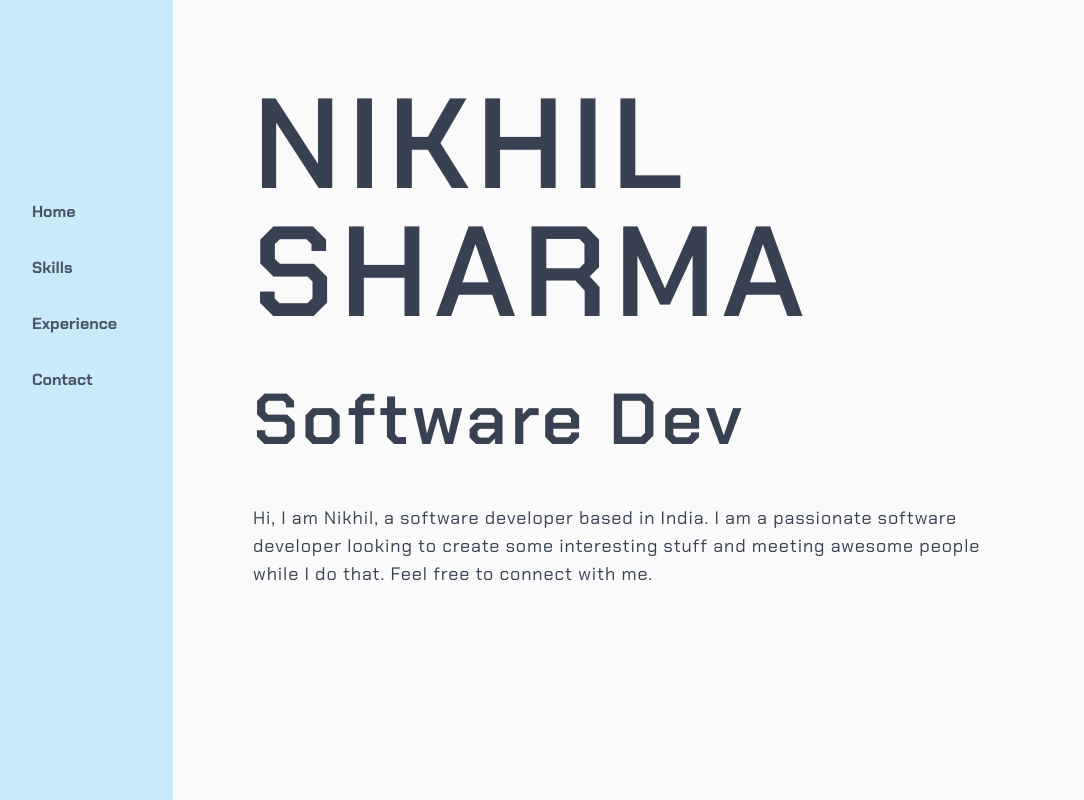
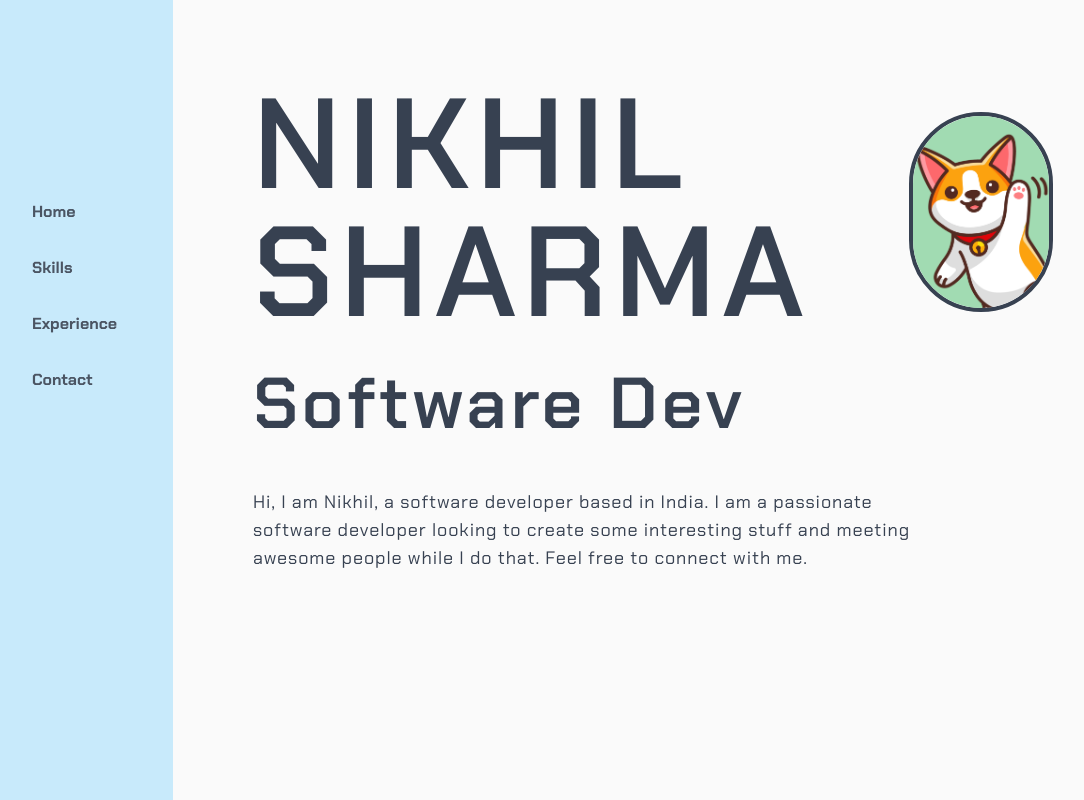
Before and after one commit to itsmenikhill/nikhilsharma.github.io, a Next.js app: page /components/About in a window 1280 px wide. Shown: the whole page, without its empty margins (147-1231 px from the left). Built offline with nearby package versions, Linux system fonts and the light colour scheme.

Commit message:
added animations to all the pages

```diff
--- a/components/Layout.jsx
+++ b/components/Layout.jsx
@@ -2,8 +2,9 @@ import Script from "next/script";
 import React from "react";
 // import MobileNav from "./MobileNav";
 import Navbar from "./Navbar";
+import { AnimatePresence } from "framer-motion";
 
-const Layout = ({children}) => {
+const Layout = ({ children }) => {
   return (
     <>
       <div className="min-h-screen md:flex md:flex-row relative">
--- a/pages/_app.js
+++ b/pages/_app.js
@@ -1,12 +1,9 @@
 import "../styles/globals.css";
 import Layout from "../components/Layout";
 import { useEffect } from "react";
-import About from "./components/About";
-import Experience from "./components/Experience";
-import Skills from "./components/Skills";
-import Contact from "./components/Contact";
+import { AnimatePresence } from "framer-motion";
 
-function MyApp({ Component, pageProps }) {
+function MyApp({ Component, pageProps, router }) {
   useEffect(() => {
     document.body.classList.add("flex");
     document.body.classList.add("h-full");
@@ -19,7 +16,13 @@ function MyApp({ Component, pageProps }) {
   return (
     <>
       <Layout>
-        <Component {...pageProps} />
+        <AnimatePresence mode="wait" onExitComplete={() => {
+          if (typeof window !== 'undefined') {
+            window.scrollTo({ top: 0 })
+          }
+        }}>
+          <Component {...pageProps} key={router.pathname} />
+        </AnimatePresence>
       </Layout>
     </>
   );
--- a/pages/components/About.jsx
+++ b/pages/components/About.jsx
@@ -1,34 +1,65 @@
 import React from "react";
+import Image from "next/image";
 import { motion } from "framer-motion";
 
 const About = () => {
+  const variants = {
+    initial: {
+      y: 1000,
+      opacity: 0,
+    },
+    animate: {
+      y: 0,
+      opacity: 1,
+    },
+  };
   return (
     <motion.div
       className="items-center md:justify-start md:ml-[25%]"
-      // transition={{ delay: 0.5 }}
+      exit={{ y: -1000, opacity: 0 }}
+      transition={{ duration: 0.6, ease: [0.43, 0.13, 0.23, 0.96] }}
     >
       <div className="md:p-20 p-8">
-        <motion.h1
-          className="text-gray-700 dark:text-gray-300 font-semibold text-7xl md:text-9xl tracking-wider"
-          initial={{ y: 1000, opacity: 0 }}
-          animate={{ y: 0, opacity: 1 }}
-          transition={{ duration: 0.6, bounce: 0 }}
-        >
-          NIKHIL SHARMA
-        </motion.h1>
+        <div className="md:flex md:flex-row">
+          <motion.h1
+            className="text-gray-700 dark:text-gray-300 font-semibold text-7xl md:text-9xl max-w-xl tracking-wider"
+            variants={variants}
+            initial="initial"
+            animate="animate"
+            transition={{ type: "spring", stiffness: 50, mass: 0.1 }}
+          >
+            NIKHIL SHARMA
+          </motion.h1>
+          <motion.img
+            src="/profile.png"
+            className="md:rounded-full rounded-3xl md:ml-20 mt-8 md:mt-8 overflow-hidden object-cover md:h-[200px] md:w-[200px] h-[100px] w-[100px] border-4 dark:border-white border-gray-700"
+            variants={variants}
+            initial="initial"
+            animate="animate"
+            transition={{
+              type: "spring",
+              stiffness: 50,
+              mass: 0.1,
+              delay: 0.5,
+            }}
+          />
+        </div>
+
         <motion.h2
-          className="text-gray-700 dark:text-gray-300 font-semibold text-4xl md:text-7xl tracking-wider pt-12 pb-4"
-          initial={{ y: 1000, opacity: 0 }}
-          animate={{ y: 0, opacity: 1 }}
-          transition={{ duration: 0.6, bounce: 0, delay: 0.30 }}
+          className="text-gray-700 dark:text-gray-300 font-semibold text-4xl md:text-7xl max-w-2xl tracking-wider pt-8 pb-4"
+          variants={variants}
+          initial="initial"
+          animate="animate"
+          transition={{ type: "spring", stiffness: 50, mass: 0.1, delay: 0.3 }}
         >
           Software Dev
         </motion.h2>
         <motion.p
-          className="text-lg pt-8 text-gray-700 dark:text-gray-300 tracking-wider max-w-3xl pb-20"
-          initial={{ y: 1000, opacity: 0 }}
-          animate={{ y: 0, opacity: 1 }}
-          transition={{ duration: 0.6, bounce: 0, delay: 0.60 }}
+          className="text-lg pt-8 text-gray-700 dark:text-gray-300 tracking-wider max-w-2xl pb-20"
+          variants={variants}
+          initial="initial"
+          animate="animate"
+          transition={{ type: "spring", stiffness: 50, mass: 0.1, delay: 0.6 }}
         >
           Hi, I am <span>Nikhil</span>, a software developer based in India. I
           am a passionate software developer looking to create some interesting
--- a/pages/components/Contact.jsx
+++ b/pages/components/Contact.jsx
@@ -2,18 +2,58 @@ import React from "react";
 import Image from "next/image";
 import { FaGithub, FaLinkedinIn, FaInstagram } from "react-icons/fa";
 import { AiOutlineDownload, AiOutlineMail } from "react-icons/ai";
+import { motion } from "framer-motion";
 
 const Contact = () => {
+  const variants = {
+    initial: {
+      y: 1000,
+      opacity: 0,
+    },
+    animate: {
+      y: 0,
+      opacity: 1,
+    },
+    exit: {
+      y: -1000,
+      opacity: 0,
+    },
+  };
+
   return (
     <div className="items-center md:justify-start md:ml-[25%] ">
       <div className="md:p-20 p-8">
-        <h1 className="text-gray-700 dark:text-gray-300 font-semibold text-7xl md:text-9xl tracking-wider pb-8">
+        <motion.h1
+          className="text-gray-700 dark:text-gray-300 font-semibold text-7xl md:text-9xl tracking-wider pb-8"
+          variants={variants}
+          initial="initial"
+          animate="animate"
+          exit="exit"
+          transition={{ duration: 0.6, ease: [0.43, 0.13, 0.23, 0.96] }}
+        >
           WANT TO KNOW MORE?
-        </h1>
-        <h2 className="text-gray-700 dark:text-gray-300 font-semibold text-3xl md:text-5xl tracking-wider pb-8">
+        </motion.h1>
+        <motion.h2
+          className="text-gray-700 dark:text-gray-300 font-semibold text-3xl md:text-5xl tracking-wider pb-8"
+          variants={variants}
+          initial="initial"
+          animate="animate"
+          exit="exit"
+          transition={{
+            duration: 0.6,
+            ease: [0.43, 0.13, 0.23, 0.96],
+            delay: 0.6,
+          }}
+        >
           LET&apos;S CHAT.
-        </h2>
-        <div className="flex justify-start animate-bounce m-32 ml-2 text-gray-700 dark:text-white">
+        </motion.h2>
+        <motion.div
+          className="flex justify-start animate-bounce m-32 mt-14 ml-2 text-gray-700 dark:text-white"
+          variants={variants}
+          initial="initial"
+          animate="animate"
+          exit={{ opacity: 0 }}
+        >
           <svg
             xmlns="http://www.w3.org/2000/svg"
             fill="none"
@@ -29,17 +69,26 @@ const Contact = () => {
             />
           </svg>
           {/* <h1 className="pl-6 text-gray-200 animate-pulse">Scroll down</h1> */}
-        </div>
-        <div className="mt-12">
+        </motion.div>
+        <motion.div
+          className="mt-12"
+          exit={{ opacity: 0 }}
+          transition={{ duration: 0.6, ease: [0.43, 0.13, 0.23, 0.96] }}
+        >
           <p className="text-lg pt-16 text-gray-700 dark:text-white tracking-wider max-w-3xl">
             Currently I am looking for some remote opportunities. My aim is to
             create something inspiring and amazing. I want to meet new people
             and create something amazing together. Feel free to reach out to me
             via any of my socials, or fill the form below.
           </p>
-        </div>
-        <div>
-          <p className="text-3xl py-16 text-gray-700 dark:text-white">Contact Me</p>
+        </motion.div>
+        <motion.div
+          exit={{ opacity: 0 }}
+          transition={{ duration: 0.6, ease: [0.43, 0.13, 0.23, 0.96] }}
+        >
+          <p className="text-3xl py-16 text-gray-700 dark:text-white">
+            Contact Me
+          </p>
           <div className="md:max-w-3xl border border-black dark:border dark:border-white  p-1 max-w-3xl rounded-2xl">
             <div className="flex flex-1">
               <form action="" className="w-full">
@@ -135,7 +184,7 @@ const Contact = () => {
               </div>
             </div>
           </div>
-        </div>
+        </motion.div>
       </div>
     </div>
   );
--- a/pages/components/Experience.jsx
+++ b/pages/components/Experience.jsx
@@ -1,13 +1,50 @@
 import React from "react";
+import { motion } from "framer-motion";
 
 const Experience = () => {
+  const variants = {
+    initial: {
+      y: 1000,
+      opacity: 0,
+    },
+    animate: {
+      y: 0,
+      opacity: 1,
+    },
+    exit: {
+      y: -1000,
+      opacity: 0,
+    },
+  };
+
   return (
     <div className="items-center md:justify-start md:ml-[25%]">
       <div className="md:p-20 p-14">
-        <h1 className="text-gray-700 dark:text-gray-300 font-semibold text-7xl md:text-9xl tracking-wider pb-8">
-          WHAT HAVE I DONE?
-        </h1>
-        <div className="flex justify-start animate-bounce m-32 ml-2 text-gray-700 dark:text-white">
+        <motion.h1
+          className="text-gray-700 dark:text-gray-300 font-semibold text-7xl md:text-9xl tracking-wider pb-8"
+          variants={variants}
+          initial="initial"
+          animate="animate"
+          transition={{ type: "spring", stiffness: 50, mass: 0.1 }}
+        >
+          <motion.div
+            variants={variants}
+            initial="initial"
+            animate="animate"
+            exit="exit"
+            transition={{ duration: 0.6, ease: [0.43, 0.13, 0.23, 0.96] }}
+          >
+            WHAT HAVE I DONE?
+          </motion.div>
+        </motion.h1>
+        <motion.div
+          className="flex justify-start animate-bounce m-32 ml-2 text-gray-700 dark:text-white"
+          variants={variants}
+          initial="initial"
+          animate="animate"
+          exit={{ opacity: 0 }}
+          transition={{ duration: 0.6, ease: [0.43, 0.13, 0.23, 0.96] }}
+        >
           <svg
             xmlns="http://www.w3.org/2000/svg"
             fill="none"
@@ -23,8 +60,12 @@ const Experience = () => {
             />
           </svg>
           {/* <h1 className="pl-6 text-gray-200 animate-pulse">Scroll down</h1> */}
-        </div>
-        <div className="grid">
+        </motion.div>
+        <motion.div
+          className="grid"
+          exit={{ opacity: 0 }}
+          transition={{ duration: 0.6, ease: [0.43, 0.13, 0.23, 0.96] }}
+        >
           <div className="md:flex justify-start flex-cols pt-12 max-w-4xl">
             <div className="md:flex flex-1 pt-6 md:pt-12">
               <div className="md:grid grid-rows-5">
@@ -33,18 +74,23 @@ const Experience = () => {
                     Senior Systems Engineer
                   </h1>
                 </div>
-                <h1 className="text-xl pt-1 text-gray-700 dark:text-white">Infosys Ltd.</h1>
-                <h1 className="text-xl text-gray-700 dark:text-white">May 2022-present</h1>
+                <h1 className="text-xl pt-1 text-gray-700 dark:text-white">
+                  Infosys Ltd.
+                </h1>
+                <h1 className="text-xl text-gray-700 dark:text-white">
+                  May 2022-present
+                </h1>
               </div>
             </div>
             <div className="flex flex-[1.5]">
               <div className="pt-12 md:p-12">
                 <p className="text-gray-700 dark:text-white md:text-xl ">
-                  I was a part of the development team for a &apos;Goods and Services
-                  Tax Network&apos; project, which is a non-government organisation
-                  that manages the entire IT system of the GSTN portal. GSTN
-                  portal allowed users to register or track every financial
-                  transaction and provides taxpayers with all the services.
+                  I was a part of the development team for a &apos;Goods and
+                  Services Tax Network&apos; project, which is a non-government
+                  organisation that manages the entire IT system of the GSTN
+                  portal. GSTN portal allowed users to register or track every
+                  financial transaction and provides taxpayers with all the
+                  services.
                 </p>
               </div>
             </div>
@@ -97,7 +143,7 @@ const Experience = () => {
               </div>
             </div>
           </div>
-        </div>
+        </motion.div>
       </div>
     </div>
   );
--- a/pages/components/Skills.jsx
+++ b/pages/components/Skills.jsx
@@ -1,14 +1,52 @@
 import React from "react";
+import { motion } from "framer-motion";
 
 const Skills = () => {
+  const variants = {
+    initial: {
+      y: 1000,
+      opacity: 0,
+    },
+    animate: {
+      y: 0,
+      opacity: 1,
+    },
+    exit: {
+      y: -1000,
+      opacity: 0,
+    },
+  };
+
   return (
-    <div className="items-center md:justify-start md:ml-[25%]">
+    <div
+      className="items-center md:justify-start md:ml-[25%]"
+    >
       <div className="md:p-20 p-8">
-        <h1 className="text-gray-700 dark:text-gray-300 font-semibold text-7xl md:text-9xl tracking-wider pb-8">
+        <motion.h1
+          className="text-gray-700 dark:text-gray-300 font-semibold text-7xl md:text-9xl tracking-wider pb-8"
+          variants={variants}
+          initial="initial"
+          animate="animate"
+          transition={{ type: "spring", stiffness: 50, mass: 0.1 }}
+        >
+          <motion.div
+            variants={variants}
+            initial="initial"
+            animate="animate"
+            exit="exit"
+            transition={{ duration: 0.6, ease: [0.43, 0.13, 0.23, 0.96] }}
+          >
             WHAT DO I KNOW?
-        </h1>
+          </motion.div>
+        </motion.h1>
         <div>
-        <div className="flex justify-start animate-bounce m-32 ml-2 text-gray-700 dark:text-white">
+          <motion.div
+            className="flex justify-start animate-bounce m-32 ml-2 text-gray-700 dark:text-white"
+            variants={variants}
+            initial="initial"
+            animate="animate"
+            exit={{ opacity: 0 }}
+          >
             <svg
               xmlns="http://www.w3.org/2000/svg"
               fill="none"
@@ -24,8 +62,11 @@ const Skills = () => {
               />
             </svg>
             {/* <h1 className="pl-6 text-gray-200 animate-pulse">Scroll down</h1> */}
-        </div>
-          <ul className="grid grid-cols-1 pt-12 text-gray-700 dark:text-white">
+          </motion.div>
+          <motion.ul
+            className="grid grid-cols-1 pt-12 text-gray-700 dark:text-white"
+            exit={{ opacity: 0 }}
+          >
             <li className="text-3xl font-semibold mt-8">JAVA</li>
             <li className="text-3xl font-semibold mt-8">JAVASCRIPT</li>
             <li className="text-3xl font-semibold mt-8">HTML</li>
@@ -33,7 +74,7 @@ const Skills = () => {
             <li className="text-3xl font-semibold mt-8">NEXT.js</li>
             <li className="text-3xl font-semibold mt-8">React</li>
             <li className="text-3xl font-semibold mt-8">Tailwind CSS</li>
-          </ul>
+          </motion.ul>
         </div>
       </div>
     </div>
--- a/tailwind.config.js
+++ b/tailwind.config.js
@@ -5,7 +5,7 @@ module.exports = {
     "./pages/**/*.{js,ts,jsx,tsx}",
     "./components/**/*.{js,ts,jsx,tsx}",
   ],
-  darkMode: 'media',
+  darkMode: 'class',
   theme: {
     extend: {
       fontFamily: {
```
Also changed, not shown: components/Navbar.jsx (+5 -4 lines), public/profile.png (added). Lines whose indentation alone changed are shown as unchanged.
